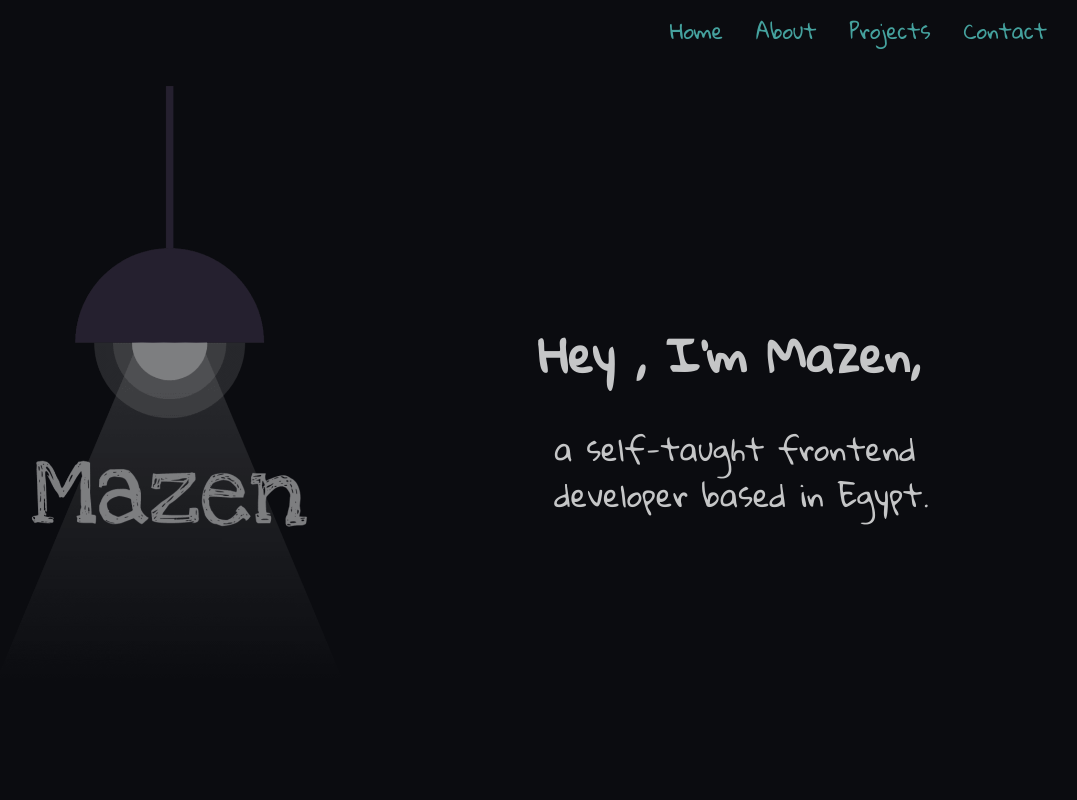
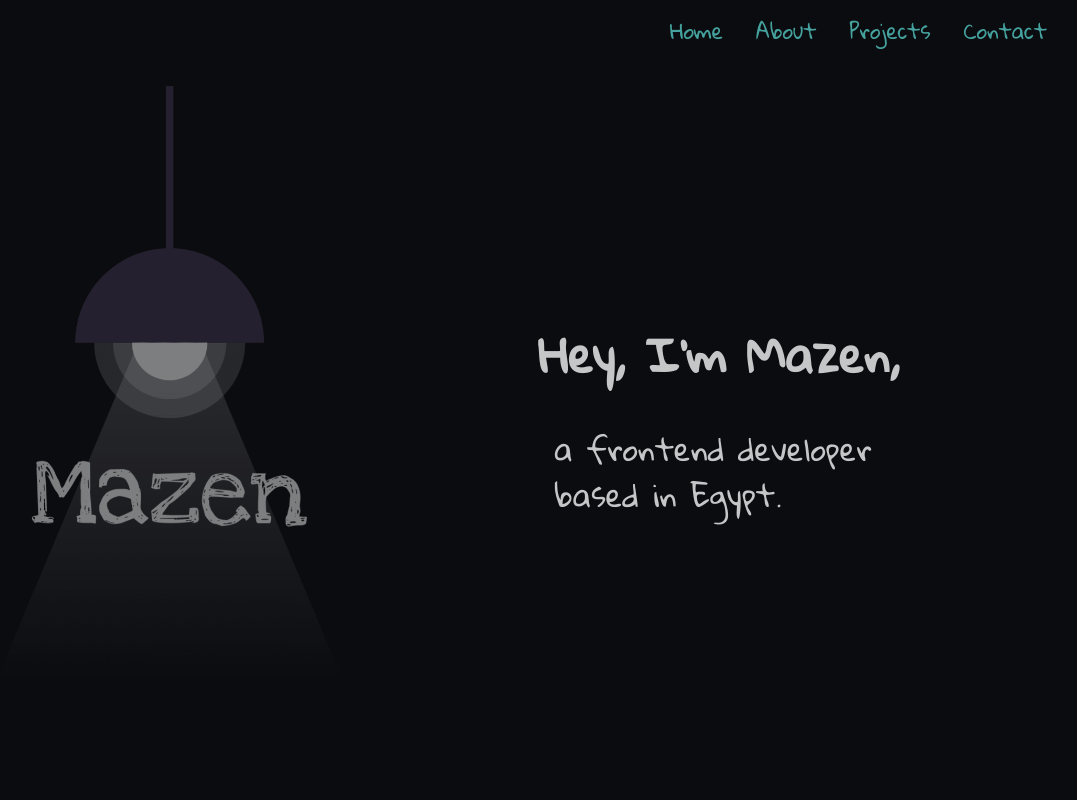
Before and after one commit to Maysn/portfolio, a React (Create React App) app: page / in a window 1280 px wide. Shown: the top 800 px of the page, without its empty margins (196-1273 px from the left). Built offline with nearby package versions, Linux system fonts and the light colour scheme.

Commit message:
update home section

```diff
--- a/src/components/home.js
+++ b/src/components/home.js
@@ -1,9 +1,7 @@
 import logo from "../assets/logot.png";
 
-
-function Home({open, loading}){
-
-    return(
+function Home({ open, loading }) {
+  return (
     <section id="Home" className="home">
       <div
         className={
@@ -13,10 +11,15 @@ function Home({open, loading}){
         }
         style={{ backgroundImage: `url(${logo})` }}
       ></div>
-        <div className={loading? "home__introduction" : `${open? "has-fade" : "home__introduction"}`}>
-          <h1>Hey , I'm Mazen,</h1>
-          <p> a self-taught frontend developer based in Egypt.
-          </p>
+      <div
+        className={
+          loading
+            ? "home__introduction"
+            : `${open ? "has-fade" : "home__introduction"}`
+        }
+      >
+        <h1>Hey, I'm Mazen,</h1>
+        <p> a frontend developer based in Egypt.</p>
       </div>
     </section>
   );
```
Lines whose indentation alone changed are shown as unchanged.
